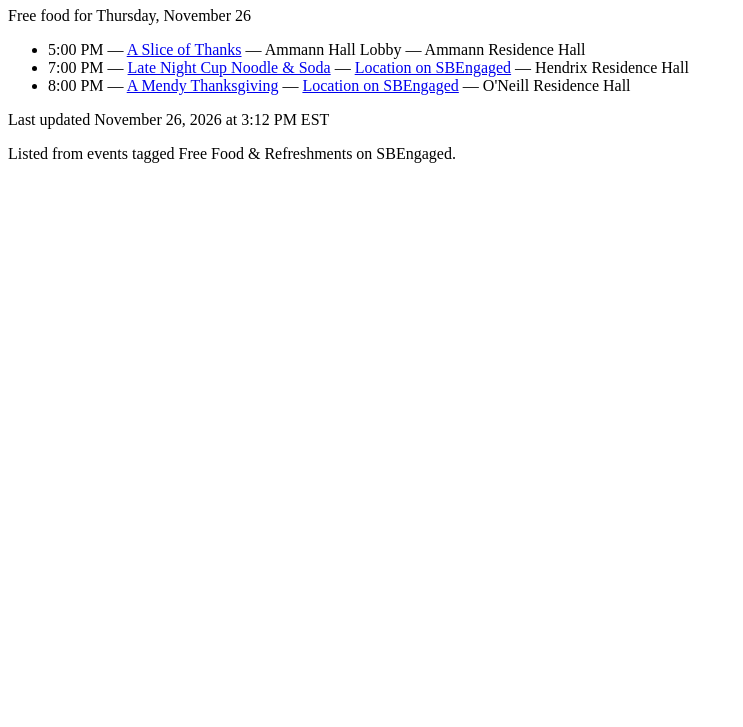
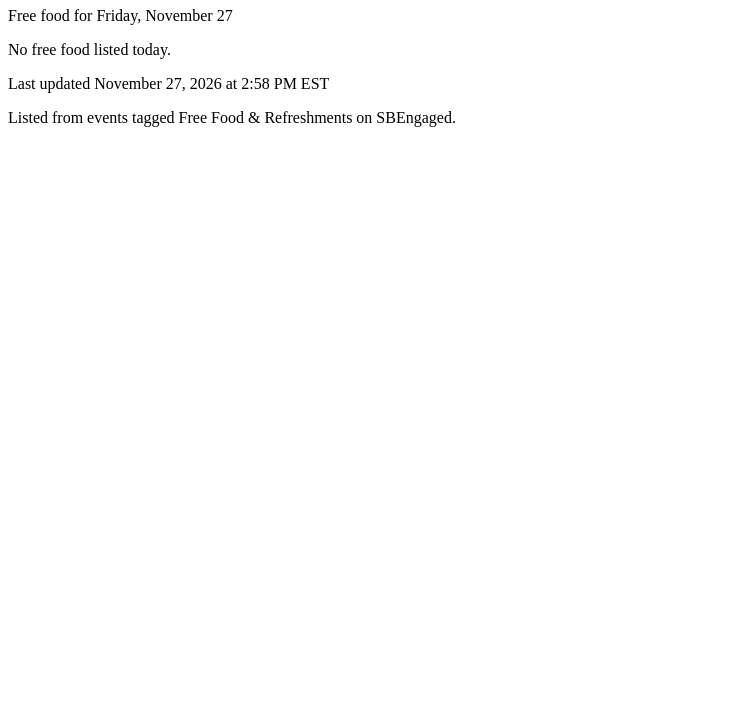
Before and after one commit to katy-ng/foodfinder, a plain HTML site: page index.html in a window 1280 px wide. Shown: the part 73-800 px from the top of the page, without its empty margins (0-743 px from the left). Drawn offline with Linux system fonts and the light colour scheme.

Commit message:
Update index.html

```diff
--- a/index.html
+++ b/index.html
@@ -8,17 +8,13 @@
 <body>
 <header>
 <h1>Food Finders</h1>
-<p>Free food for Thursday, November 26</p>
+<p>Free food for Friday, November 27</p>
 </header>
 <main>
-<ul>
-<li><time datetime="2026-11-26T22:00:00.000Z">5:00 PM</time> — <a href="https://sbengaged.stonybrook.edu/rsvp?id=392043">A Slice of Thanks</a> — Ammann Hall Lobby — Ammann Residence Hall</li>
-<li><time datetime="2026-11-27T00:00:00.000Z">7:00 PM</time> — <a href="https://sbengaged.stonybrook.edu/rsvp?id=392759">Late Night Cup Noodle &amp; Soda</a> — <a href="https://sbengaged.stonybrook.edu/rsvp?id=392759">Location on SBEngaged</a> — Hendrix Residence Hall</li>
-<li><time datetime="2026-11-27T01:00:00.000Z">8:00 PM</time> — <a href="https://sbengaged.stonybrook.edu/rsvp?id=392749">A Mendy Thanksgiving</a> — <a href="https://sbengaged.stonybrook.edu/rsvp?id=392749">Location on SBEngaged</a> — O&#39;Neill Residence Hall</li>
-</ul>
+<p>No free food listed today.</p>
 </main>
 <footer>
-<p>Last updated <time datetime="2026-11-26T20:12:00.858Z">November 26, 2026 at 3:12 PM EST</time></p>
+<p>Last updated <time datetime="2026-11-27T19:58:49.418Z">November 27, 2026 at 2:58 PM EST</time></p>
 <p>Listed from events tagged Free Food &amp; Refreshments on SBEngaged.</p>
 </footer>
 </body>
```
